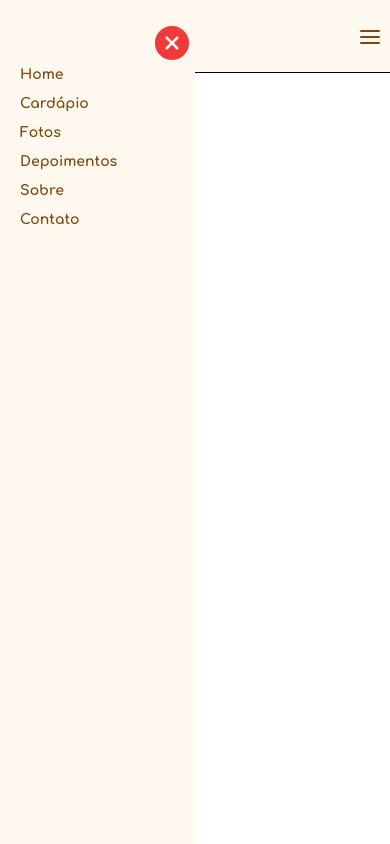
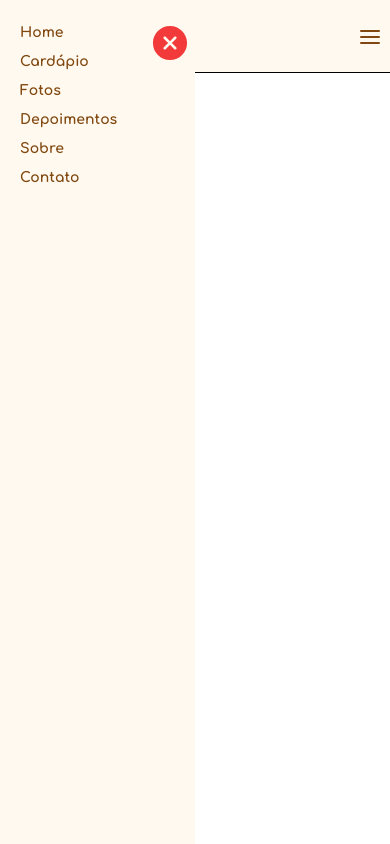
Before and after one commit to joaom00/AlineBalasGourmet, a Next.js app: page / in a window 390 px wide. Both pictures are taken after a click on the icon 370 px from the left and 36 px from the top of the page. Built offline with nearby package versions, Linux system fonts and the light colour scheme.

Commit message:
fix: close menu button

```diff
--- a/components/Header.js
+++ b/components/Header.js
@@ -6,7 +6,7 @@ export default function Header() {
   const [isOpen, setIsOpen] = useState(false);
 
   const ToggleMenu = () => {
-    setIsOpen(!isOpen);
+    setIsOpen((oldState) => !oldState);
   };
   const CloseMenu = () => {
     setIsOpen(false);
@@ -50,7 +50,7 @@ export default function Header() {
             >
               <IoIosCloseCircle
                 className={`${
-                  isOpen ? `relative -right-3/4 z-10 cursor-pointer` : `hidden`
+                  isOpen ? `absolute right-4 z-10 cursor-pointer` : `hidden`
                 }`}
                 size={42}
                 color="#F23A3A"
```
